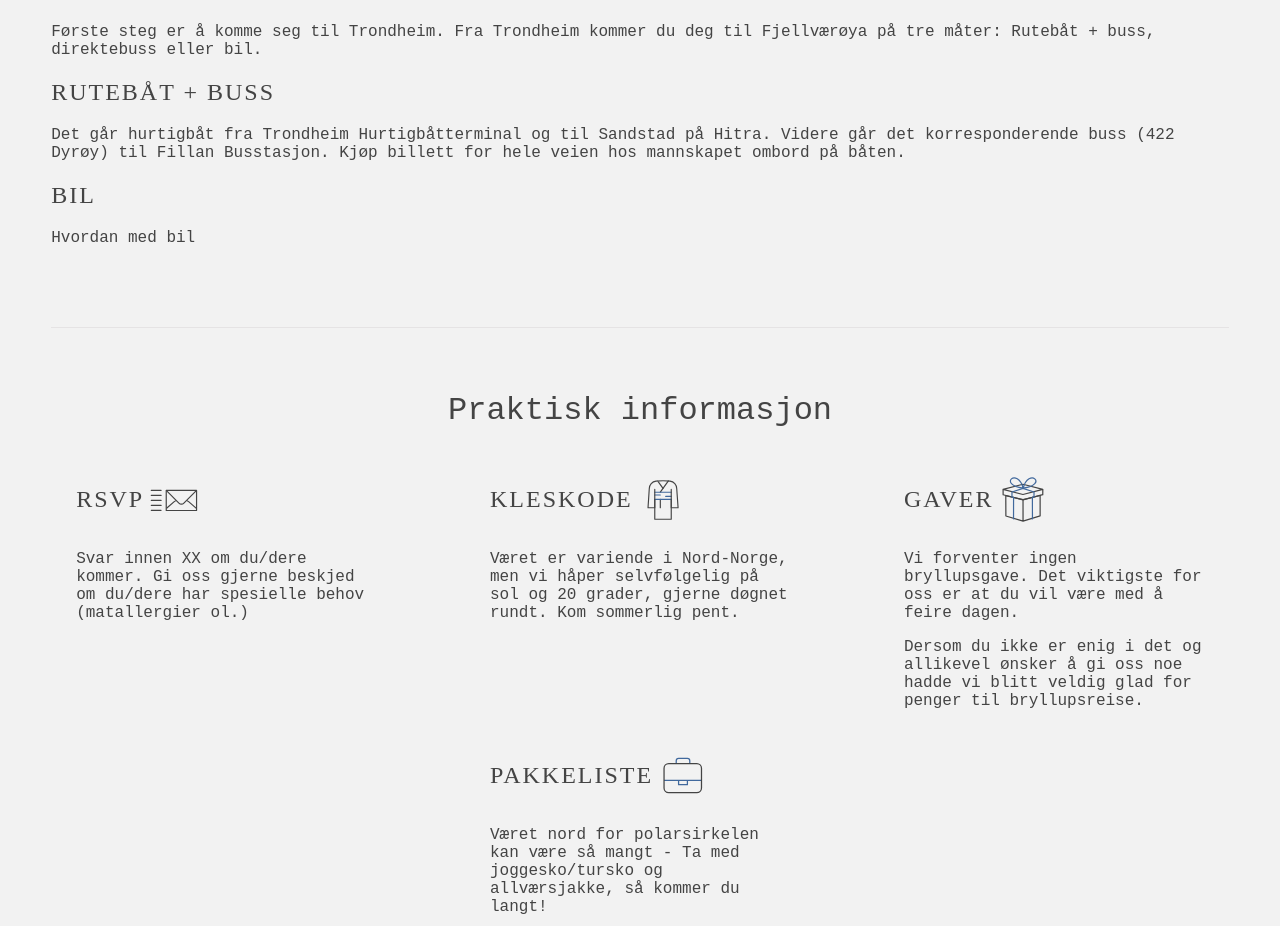
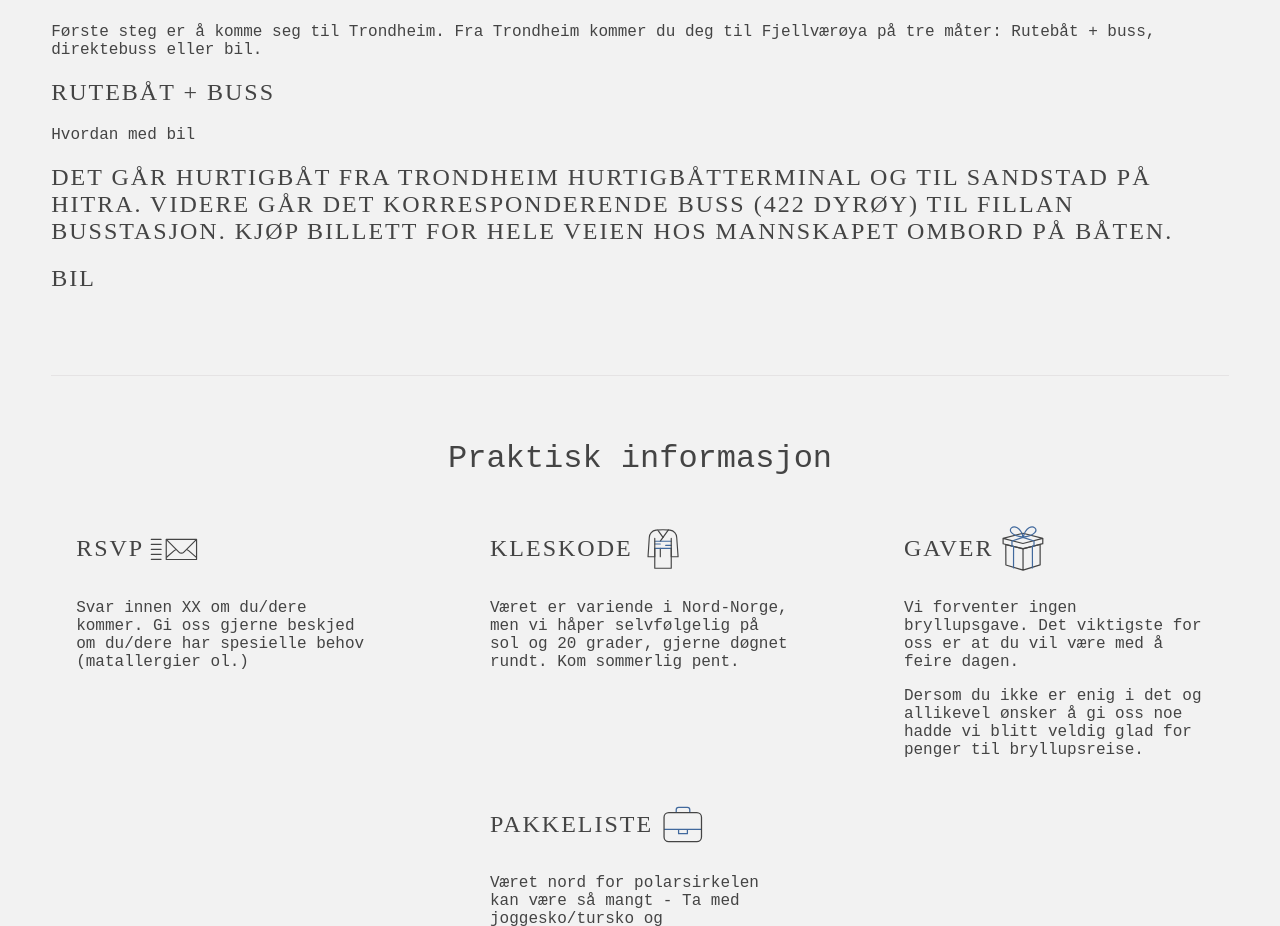
Before and after one commit to melhoos/gudrunogsimon1, a React (Create React App) app: page / in a window 1280 px wide. Shown: the part 870-1796 px from the top of the page. Built offline with nearby package versions, Linux system fonts and the light colour scheme.

Commit message:
Update no.ts

```diff
--- a/src/assets/language/no.ts
+++ b/src/assets/language/no.ts
@@ -13,10 +13,10 @@ export const no = {
   travel_from_trondheim:
     'Første steg er å komme seg til Trondheim. Fra Trondheim kommer du deg til Fjellværøya på tre måter: Rutebåt + buss, direktebuss eller bil.',
   travel_from_trondheim_2: 'Rutebåt + buss',
-  travel_from_trondheim_5:
+  travel_from_trondheim_3:
     'Det går hurtigbåt fra Trondheim Hurtigbåtterminal og til Sandstad på Hitra. Videre går det korresponderende buss (422 Dyrøy) til Fillan Busstasjon. Kjøp billett for hele veien hos mannskapet ombord på båten.',
   travel_from_trondheim_4: 'Bil',
-  travel_from_trondheim_7: 'Hvordan med bil',
+  travel_from_trondheim_5: 'Hvordan med bil',
   //information
   information_rsvp: 'rsvp',
   information_rsvp_desc:
```
